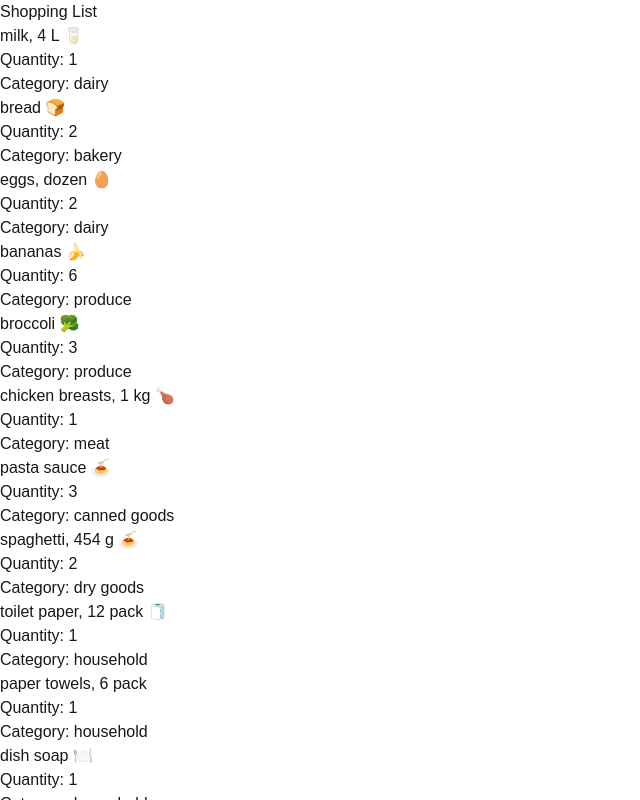
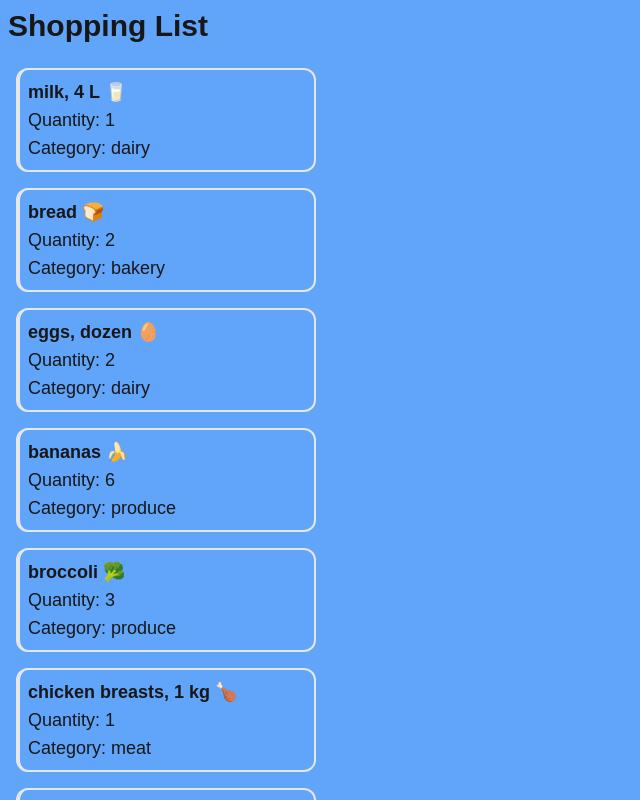
Before and after one commit to pastewarecode/cprg306-assignments, a Next.js app: page /week-3 in a window 1280 px wide. Shown: the top 800 px of the page, without its empty margins (0-640 px from the left). Built offline with nearby package versions, Linux system fonts and the light colour scheme.

Commit message:
Week-3 css styles
First styles testing for week-3 page

```diff
--- a/app/week-3/item-list.js
+++ b/app/week-3/item-list.js
@@ -78,7 +78,7 @@ import Item from './item';
 
 export default function ItemList() {
     return (
-        <ul>
+        <ul className='space-y-4 p-4 text-lg'>
             {allItems.map((item, index) => (
                 <Item
                 key = {index}
--- a/app/week-3/item.js
+++ b/app/week-3/item.js
@@ -2,9 +2,9 @@ import React from 'react';
 
 export default function Item({name, quantity, category}) {   //name, quantity, category are props
     return (
-        <li>
+        <li className='border-2 border-l-4 max-w-[300px] p-2 rounded-xl'>
             <div>
-                <h3>{name}</h3>
+                <h3 className='font-semibold'>{name}</h3>
                 <span>Quantity: {quantity}</span>
                 <p>Category: {category}</p>
             </div>
--- a/app/week-3/page.js
+++ b/app/week-3/page.js
@@ -4,8 +4,8 @@ import ItemList from './item-list';
 export default function Page() {
 
     return (
-        <main>
-            <h1>Shopping List</h1>
+        <main className='bg-blue-400'>
+            <h1 className='text-3xl font-bold p-2'>Shopping List</h1>
             <ItemList></ItemList>
         </main>
     )
```
